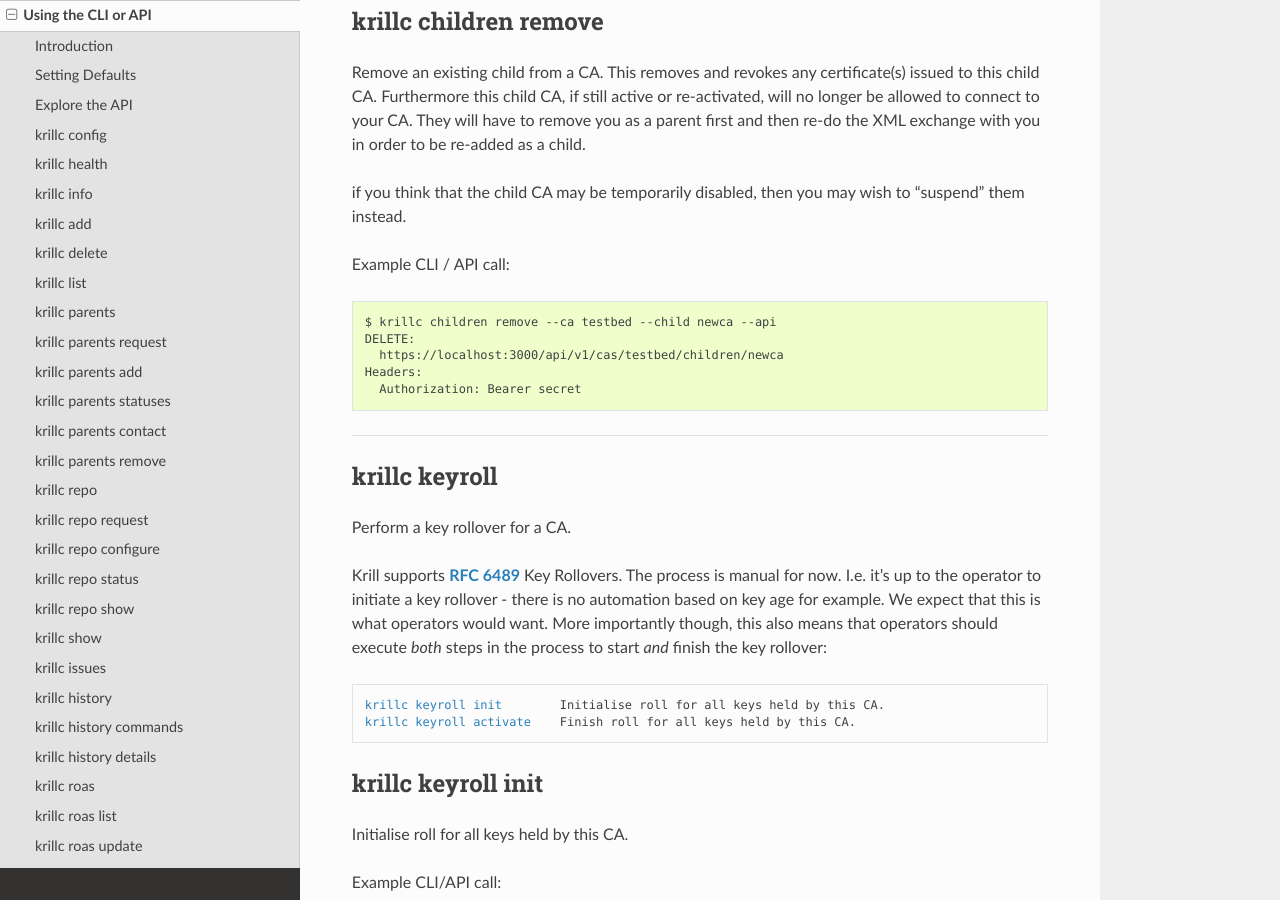
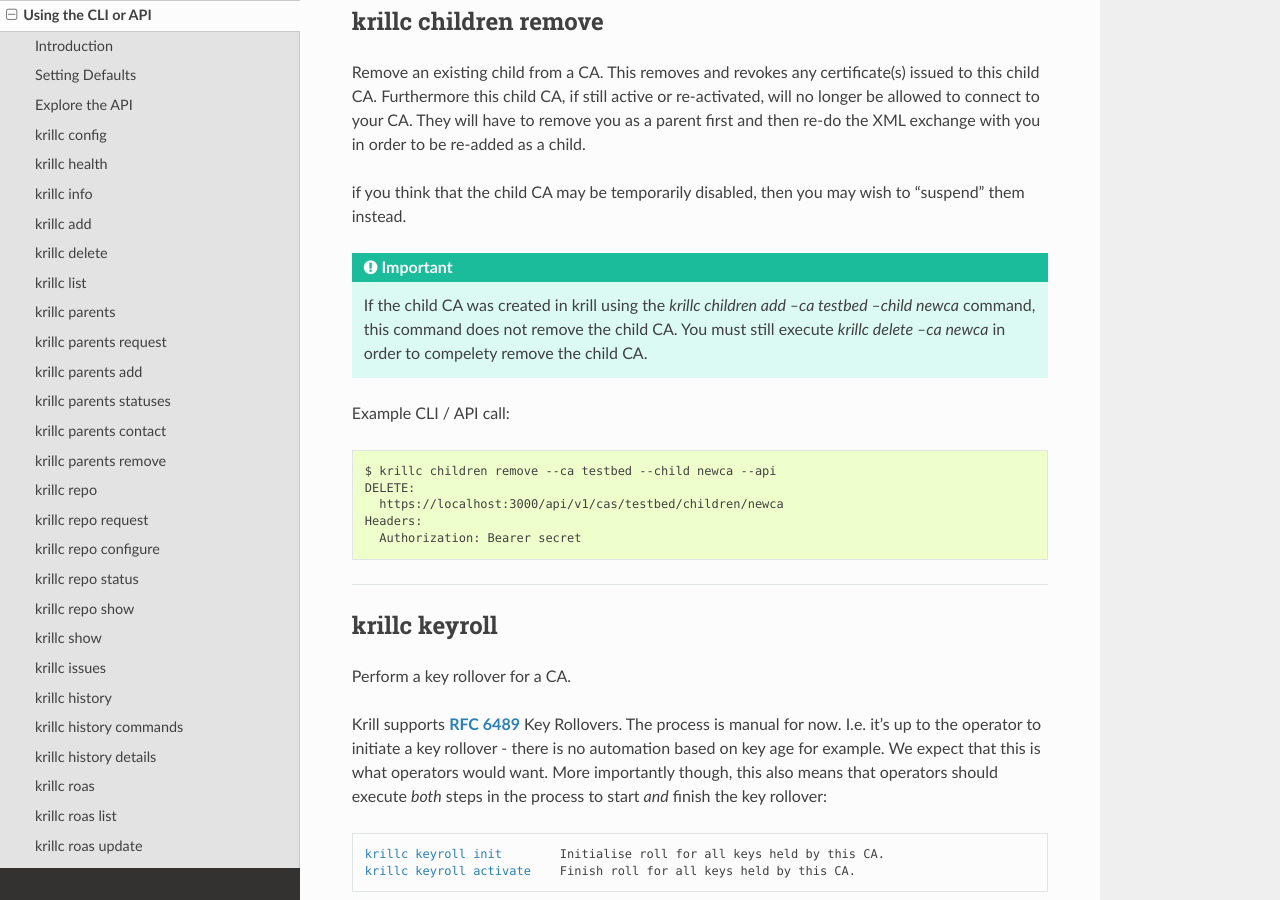
Before and after one commit to NLnetLabs/krill-manual, a Sphinx documentation site: the page built from source/cli.rst, in a window 1280 px wide and 900 px high, scrolled down 44728 px. Built offline with Sphinx 7.4.7 and the Read the Docs theme 2.0.0, drawn with Linux system fonts in a browser that asks for light colours; the version number could not be read and is left out.

Commit message:
Update cli.rst (#7)
Added in a note that removing the child does not remove the child CA and that the child CA must be deleted.

```diff
--- a/source/cli.rst
+++ b/source/cli.rst
@@ -2561,6 +2561,10 @@ as a child.
 if you think that the child CA may be temporarily disabled, then you may wish to
 "suspend" them instead.
 
+.. Important:: If the child CA was created in krill using the `krillc children add --ca testbed --child newca`
+               command, this command does not remove the child CA.  You must still execute
+               `krillc delete --ca newca` in order to compelety remove the child CA.
+
 Example CLI / API call:
 
 .. code-block:: text
```
